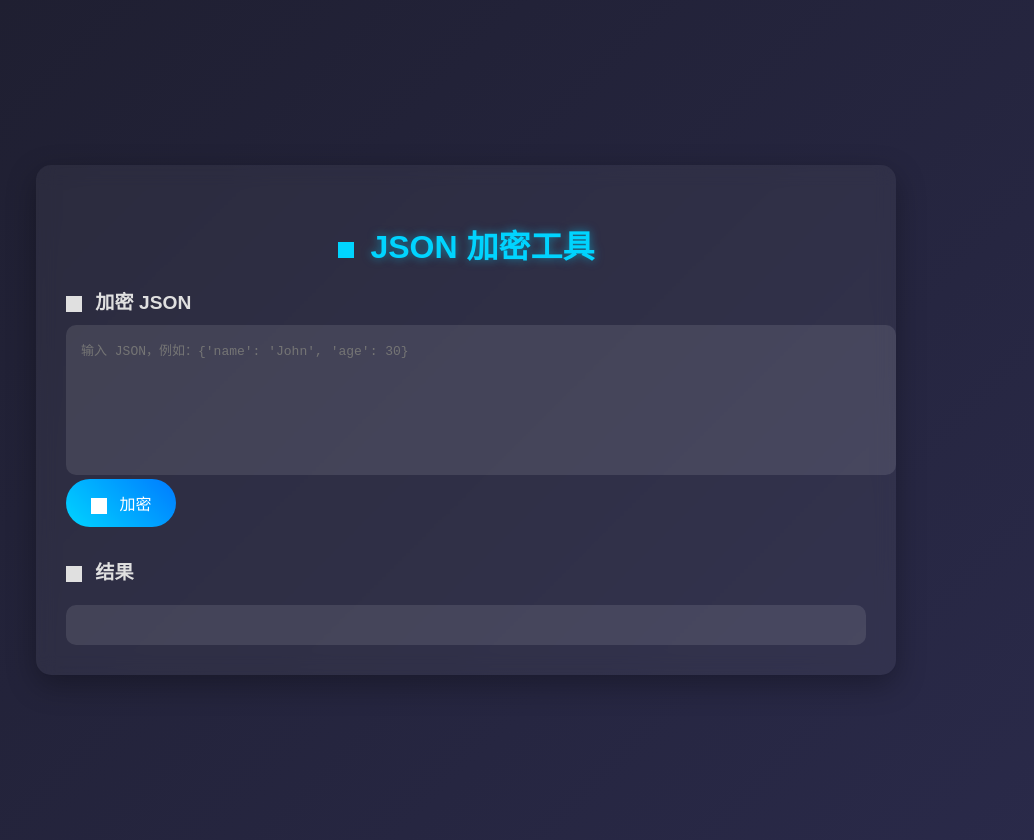
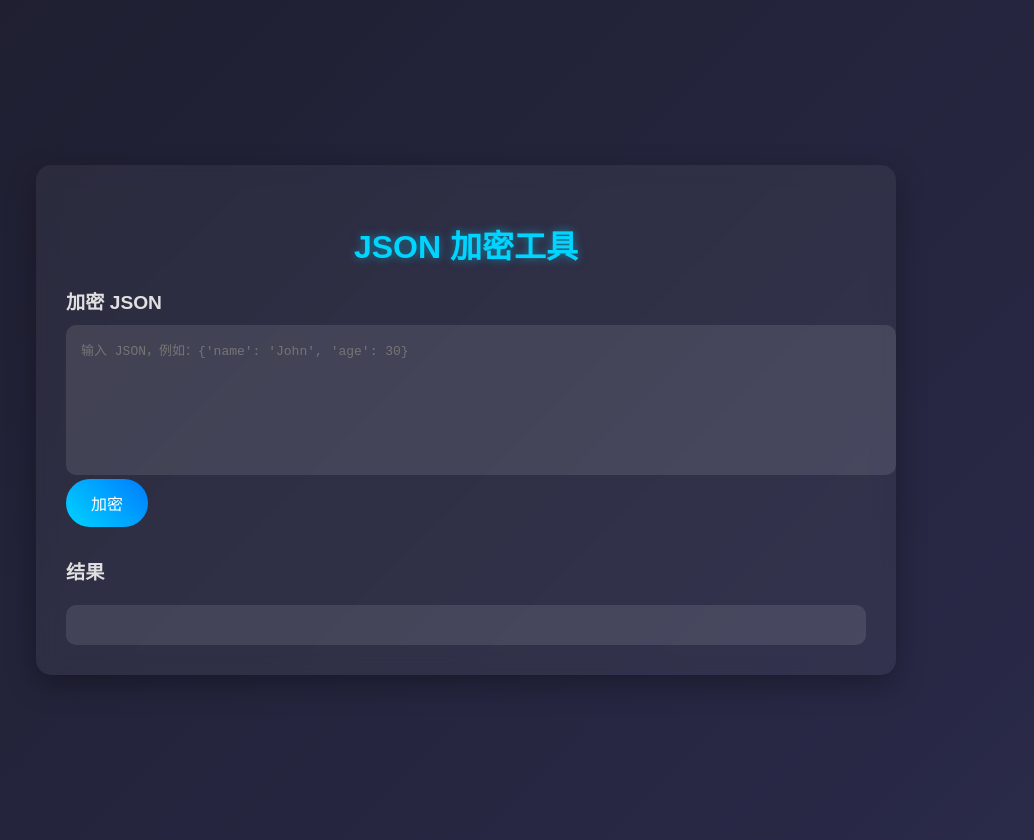
Before and after one commit to newbeedaly/mock-api, a plain HTML site: page index.html in a window 1280 px wide. Shown: the whole page, without its empty margins (174-1208 px from the left). Drawn offline with Linux system fonts and the light colour scheme.

Commit message:
Update index.html

```diff
--- a/index.html
+++ b/index.html
@@ -127,15 +127,15 @@
 </head>
 <body>
 <div class="container">
-    <h2><span class="icon fa-lock"></span> JSON 加密工具</h2>
+    <h2>JSON 加密工具</h2>
 
     <div id="encryptSection" class="section">
-        <h3><span class="icon fa-upload"></span> 加密 JSON</h3>
+        <h3><span class="fa-upload"></span>加密 JSON</h3>
         <textarea id="jsonInput" placeholder="输入 JSON，例如：{'name': 'John', 'age': 30}"></textarea>
-        <button onclick="encryptJson()"><span class="icon fa-arrow-right"></span> 加密</button>
+        <button onclick="encryptJson()"><span class="fa-arrow-right"></span>加密</button>
     </div>
 
-    <h3><span class="icon fa-file-alt"></span> 结果</h3>
+    <h3><span class="fa-file-alt"></span>结果</h3>
     <div id="output"></div>
 </div>
 
```
